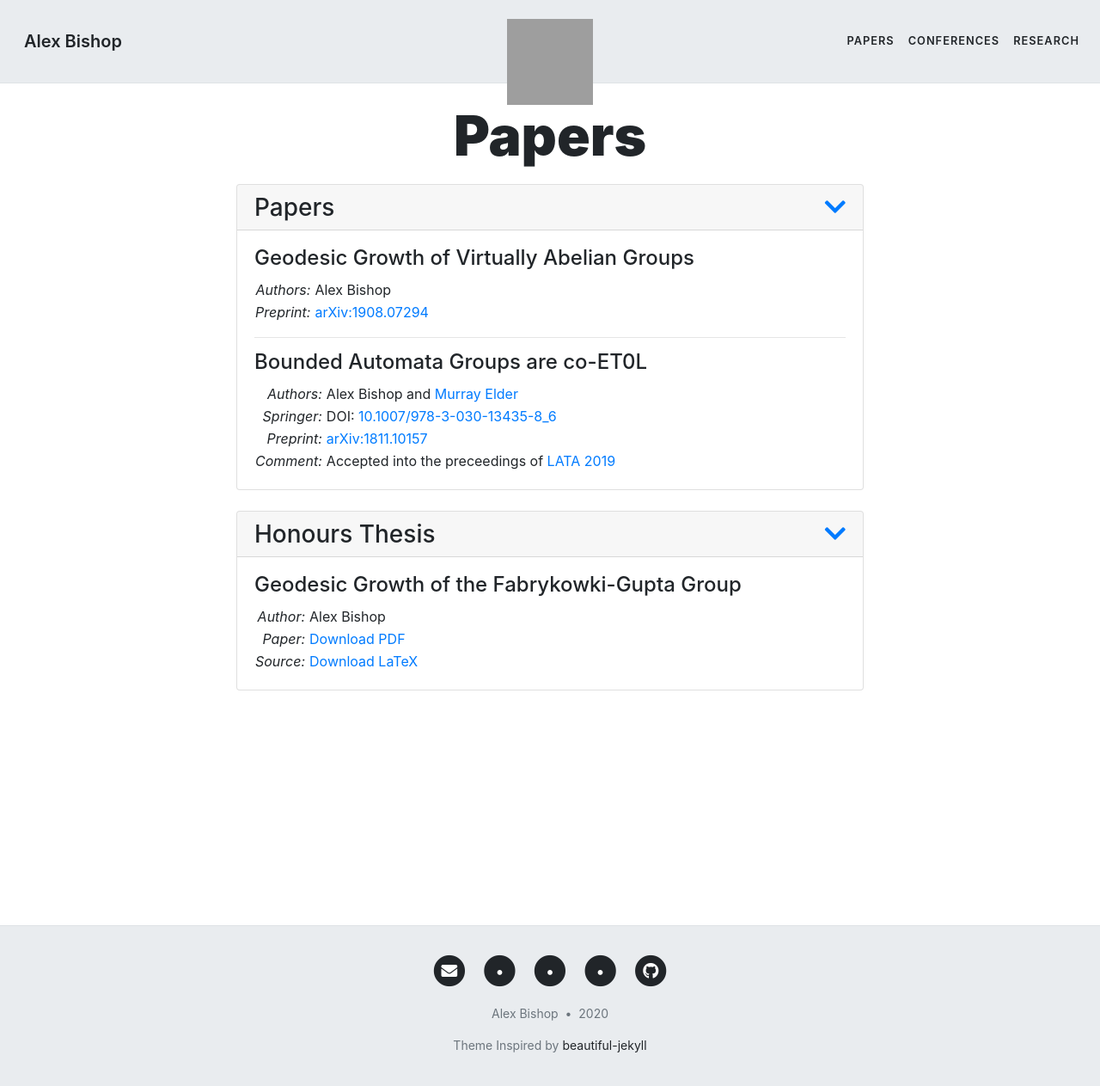
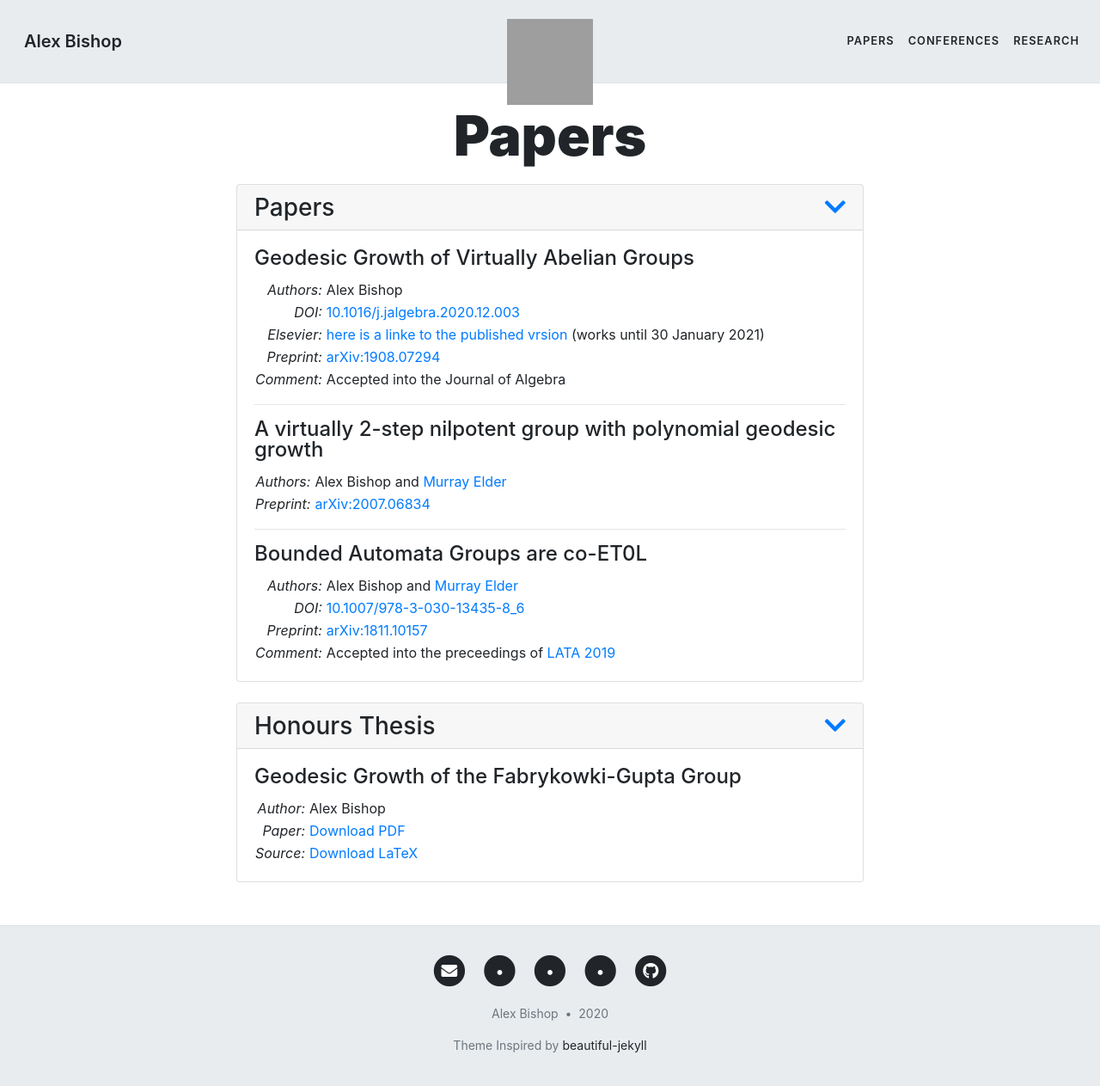
Before and after one commit to alexbishop/alexbishop.github.io, a Jekyll site: the page built from papers.html, in a window 1280 px wide and 1272 px high. Shown: the top 1263 px of the window at 86% size. Built offline with Jekyll 4.4.1, drawn with Linux system fonts in a browser that asks for light colours; nearby versions of some CDN libraries; a style sheet for code colours, icons or effects is not loaded; grey boxes are pictures that could not be loaded.

Commit message:
Updated papers

```diff
--- a/_data/papers.yaml
+++ b/_data/papers.yaml
@@ -6,8 +6,24 @@ Papers:
       Geodesic Growth of Virtually Abelian Groups
     Authors: |
       Alex&nbsp;Bishop
+    DOI: |
+      <a href="https://doi.org/10.1016/j.jalgebra.2020.12.003" target="_blank" rel="noreferrer">10.1016/j.jalgebra.2020.12.003</a>
+    Elsevier: |
+      <a href="https://authors.elsevier.com/a/1cDjx4~FP4NqU" target="_blank" title="access to published version" rel="noreferrer">here is a linke to the published vrsion</a> (works until 30 January 2021)
     Preprint: |
-      <a href="https://arxiv.org/abs/1908.07294" target="_blank" title="arxiv version" rel="noreferrer">arXiv:1908.07294</a>
+      <a href="https://arxiv.org/abs/1908.07294" target="_blank" title="doi link" rel="noreferrer">arXiv:1908.07294</a>
+    Comment: |
+      Accepted into the Journal of Algebra
+
+  -
+    title: |
+      A virtually 2-step nilpotent group with polynomial geodesic growth
+    Authors: |
+      Alex&nbsp;Bishop
+        and
+      <a href="https://sites.google.com/site/melderau" target="_blank" rel="noreferrer">Murray&nbsp;Elder</a>
+    Preprint: |
+      <a href="https://arxiv.org/abs/2007.06834" target="_blank" title="arxiv version" rel="noreferrer">arXiv:2007.06834</a>
 
   -
     title: |
@@ -16,8 +32,8 @@ Papers:
       Alex&nbsp;Bishop
         and
       <a href="https://sites.google.com/site/melderau" target="_blank" rel="noreferrer">Murray&nbsp;Elder</a>
-    Springer: |
-      DOI: <a href="https://doi.org/10.1007/978-3-030-13435-8_6" target="_blank" rel="noreferrer">10.1007/978-3-030-13435-8_6</a>
+    DOI: |
+      <a href="https://doi.org/10.1007/978-3-030-13435-8_6" target="_blank" rel="noreferrer">10.1007/978-3-030-13435-8_6</a>
     Preprint: |
       <a href="https://arxiv.org/abs/1811.10157" target="_blank" title="arxiv version" rel="noreferrer">arXiv:1811.10157</a>
     Comment: |
```
